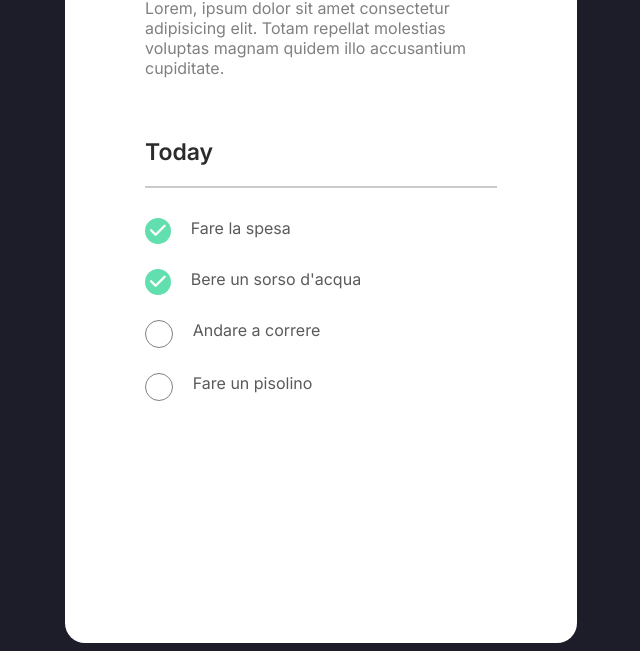
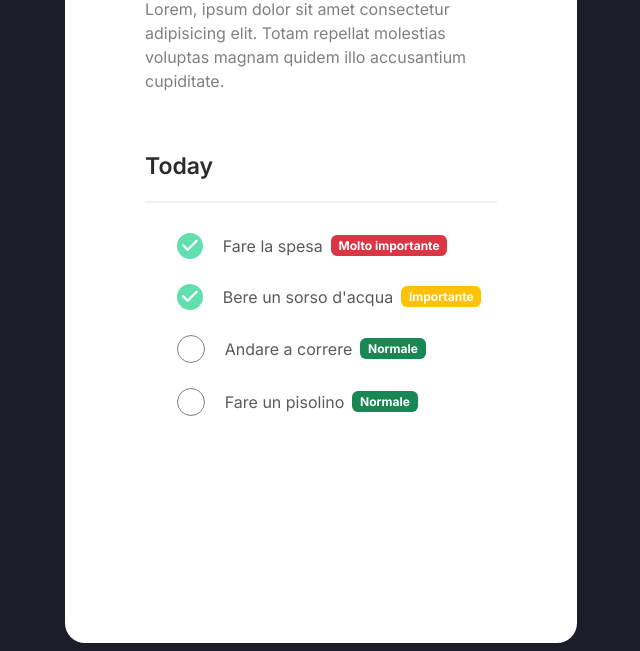
Before and after one commit to nicolocamassa/vue-todolist, a plain HTML site: page index.html in a window 1280 px wide. Shown: the part 149-800 px from the top of the page, without its empty margins (319-959 px from the left). Drawn offline with nearby package versions, Linux system fonts and the light colour scheme.

Commit message:
[UPDATE] added badge

```diff
--- a/css/style.css
+++ b/css/style.css
@@ -77,6 +77,7 @@ li{
     color: rgb(90, 90, 90);
     margin-bottom: 25px;
     display: flex;
+    align-items: center;
 }
 
 .container{
--- a/index.html
+++ b/index.html
@@ -3,6 +3,7 @@
 <head>
     <meta charset="UTF-8">
     <meta name="viewport" content="width=device-width, initial-scale=1.0">
+    <link href="https://cdn.jsdelivr.net/npm/bootstrap@5.3.2/dist/css/bootstrap.min.css" rel="stylesheet" integrity="sha384-T3c6CoIi6uLrA9TneNEoa7RxnatzjcDSCmG1MXxSR1GAsXEV/Dwwykc2MPK8M2HN" crossorigin="anonymous">
     <link rel="stylesheet" href="https://cdnjs.cloudflare.com/ajax/libs/font-awesome/6.5.1/css/all.min.css" integrity="sha512-DTOQO9RWCH3ppGqcWaEA1BIZOC6xxalwEsw9c2QQeAIftl+Vegovlnee1c9QX4TctnWMn13TZye+giMm8e2LwA==" crossorigin="anonymous" referrerpolicy="no-referrer" />
     <link rel="stylesheet" href="./css/style.css">
     <title>Document</title>
@@ -19,10 +20,10 @@
 
                 <div class="listed-elements">
                     <ul>
-                        <li><i class="fas fa-check done checker-container"></i><span>Fare la spesa</span></li>
-                        <li><i class="fas fa-check done checker-container"></i><span>Bere un sorso d'acqua</span></li>
-                        <li><i class="fas fa-check undone checker-container"></i><span>Andare a correre</span></li>
-                        <li><i class="fas fa-check undone checker-container"></i><span>Fare un pisolino</span></li>
+                        <li><i class="fas fa-check done checker-container"></i><span>Fare la spesa</span><span class="badge text-bg-danger mx-2">Molto importante</span></li>
+                        <li><i class="fas fa-check done checker-container"></i><span>Bere un sorso d'acqua</span><span class="badge text-bg-warning text-white mx-2">Importante</span></li>
+                        <li><i class="fas fa-check undone checker-container"></i><span>Andare a correre</span><span class="badge text-bg-success mx-2">Normale</span></li>
+                        <li><i class="fas fa-check undone checker-container"></i><span>Fare un pisolino</span><span class="badge text-bg-success mx-2">Normale</span></li>
                     </ul>
                 </div>
             </div>
```
